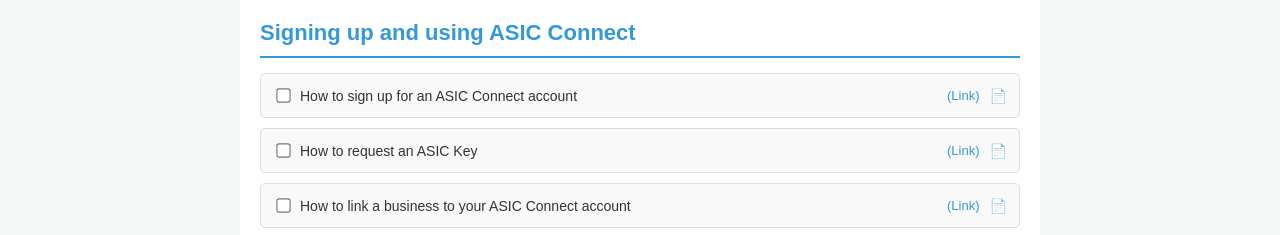
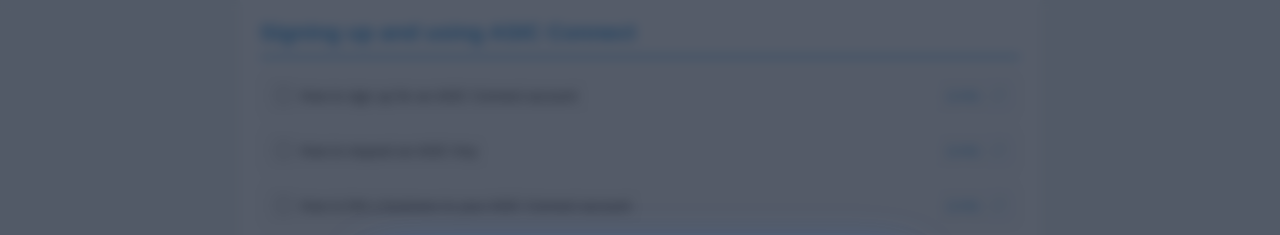
Before and after one commit to johnzaccari04/UAT-BN-Guidelines, a plain HTML site: page index.html in a window 1280 px wide. Shown: the top 235 px of the page. Drawn offline with Linux system fonts and the light colour scheme.

Commit message:
testing lock mode again

```diff
--- a/config.json
+++ b/config.json
@@ -1,4 +1,4 @@
 {
-    "maintenanceMode": false,
+    "maintenanceMode": true,
     "guidelinesVersion": "1"
 }
--- a/index.html
+++ b/index.html
@@ -443,3 +443,8 @@
     </script>
 </body>
 </html>
+
+        init();
+    </script>
+</body>
+</html>
```
